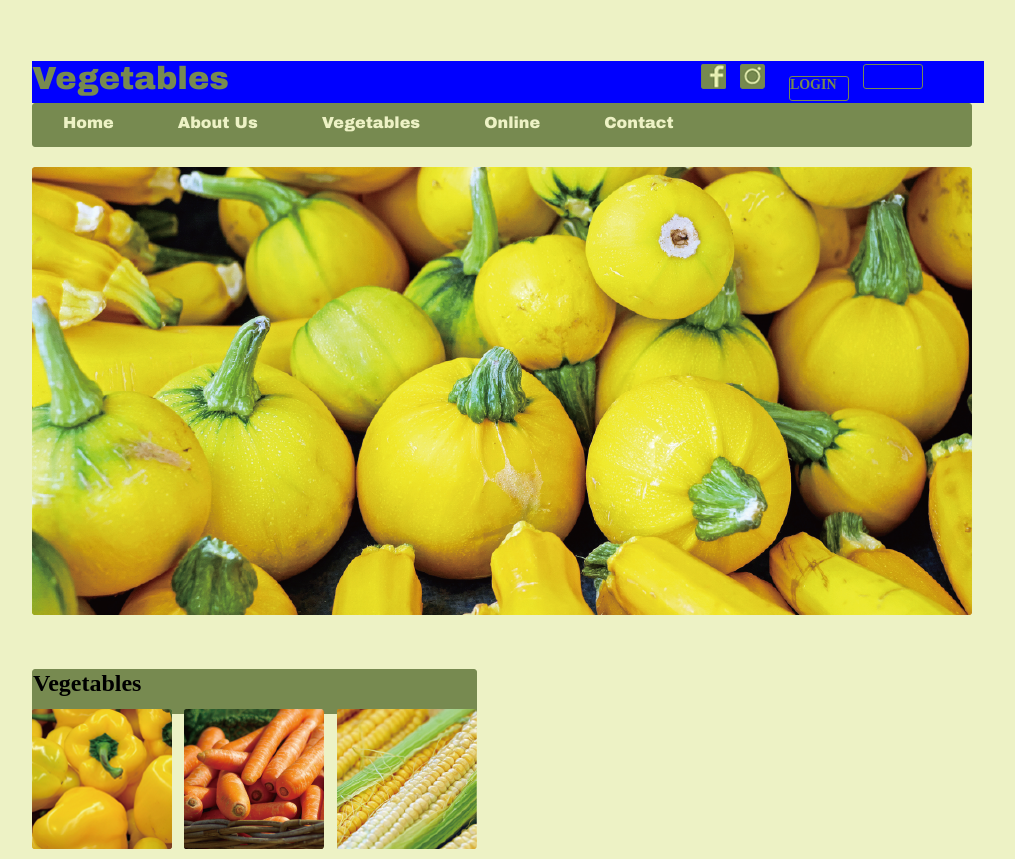
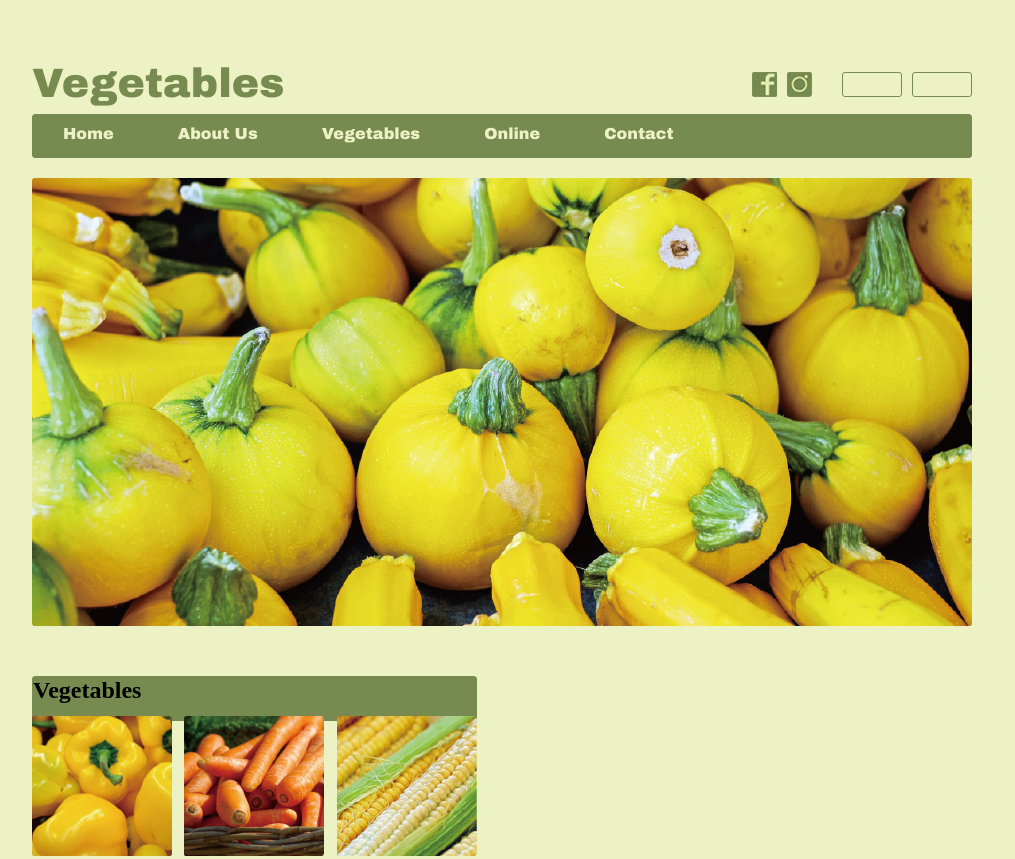
Before and after one commit to drosaslin/Web-Programming-HW1, a plain HTML site: page index.html in a window 1280 px wide. Shown: the top 859 px of the page, without its empty margins (136-1151 px from the left). Drawn offline with Linux system fonts and the light colour scheme; a script that the page names is missing.

Commit message:
top bar modified

```diff
--- a/index.html
+++ b/index.html
@@ -11,18 +11,20 @@
 <body>
     <div class="main">
         <header class="header">
-            <h1>Vegetables</h1>
-            <a class="icon"><img src="images/btn_facebook.png" alt="facebook"></a>
-            <a class="icon"><img src="images/btn_instagram.png" alt="instagram"></a>
-            <div class="text-border">
-                <p id="login">LOGIN</p>
+            <div class="top-box">
+                <h1>Vegetables</h1>
+                <div class="icons">
+                    <a id="facebook"><img src="images/btn_facebook.png" alt="facebook"></a>
+                    <a id="instagram"><img src="images/btn_instagram.png" alt="instagram"></a>
+                    <div class="text-border login">
+                        <!-- <p id="login">LOGIN</p> -->
+                    </div>
+                    <div class="text-border join">
+                        <!-- <p id="join">JOIN</p> -->
+                    </div>
+                </div>
             </div>
-            <div class="text-border">
-                <!-- <p id="join">JOIN</p> -->
-            </div>
-        </header>
 
-        <div>
             <nav class="nav">
                 <a class="home">Home</a>
                 <a>About Us</a>
@@ -30,8 +32,9 @@
                 <a>Online</a>
                 <a>Contact</a>
             </nav>
+
             <img src="images/img_main_pumpkin.png" alt="vegetables">
-        </div>
+        </header>
 
         <div class="grid-container">
             <h2 class="vegetables">Vegetables</h2>
--- a/main.css
+++ b/main.css
@@ -16,49 +16,83 @@ body {
 /*------------------------------------------*/
 
 .header {
+    display: flex;
+    flex-wrap: wrap;
+    /* background-color: blue; */
+}
+
+.top-box {
     position: relative;
-    height: 42px;
-    background-color: blue;
+    display: flex;
+    flex-wrap: wrap;
+    /* background-color:red; */
 }
 
 .header h1 {
     position: relative;
     display: inline-block;
     font-family: Arial Black;
+    font-size: 41px;
     color: #778A50;
     margin-top: 0px;
     margin-bottom: 8px;
     margin-right: 468px;
 }
 
-.text-border {
+.icons {
     position: relative;
+}
+
+.icons a {
+    width: 25px;
+    height: 25px;
+    margin-right: 10px;
+}
+
+.icons #facebook {
+    position: absolute;
+    bottom: 17px;
+}
+
+.icons #instagram {
+    position: absolute;
+    bottom: 17px;
+    left: 35px;
+}
+
+.icons .login {
+    position: absolute;
+    bottom: 17px;
+    left: 80px;
+}
+
+.icons .join {
+    position: absolute;
+    bottom: 17px;
+    left: 150px;
+}
+
+.icons .text-border {
+    position: absolute;
     display: inline-block;
     border: 1px solid #778A50;
     border-radius: 3px;
     height: 25px;
-    font-family: Arial Bold;
-    font-size: 14px;
-    font-weight: bold;
-    color: #778A50;
     margin-left: 10px;
     width: 60px;
 }
 
 .text-border p {
+    font-family: Arial Bold;
+    font-size: 14px;
+    font-weight: bold;
+    color: #778A50;
     margin: 0;
     padding: 0;
 }
 
-.icon {
-    width: 25px;
-    height: 25px;
-    margin-right: 10px;
-}
-
-/*----------------------------------*/
-
 .nav {
+    position: relative;
     width: 940px;
     height: 44px;
     background-color: #778A50;
```
